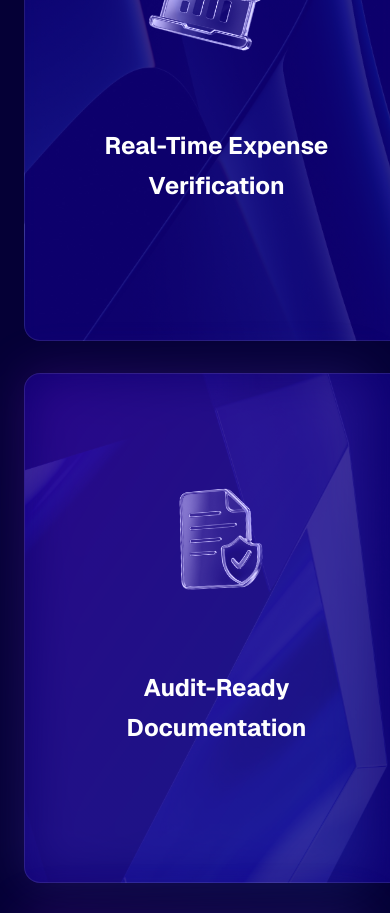
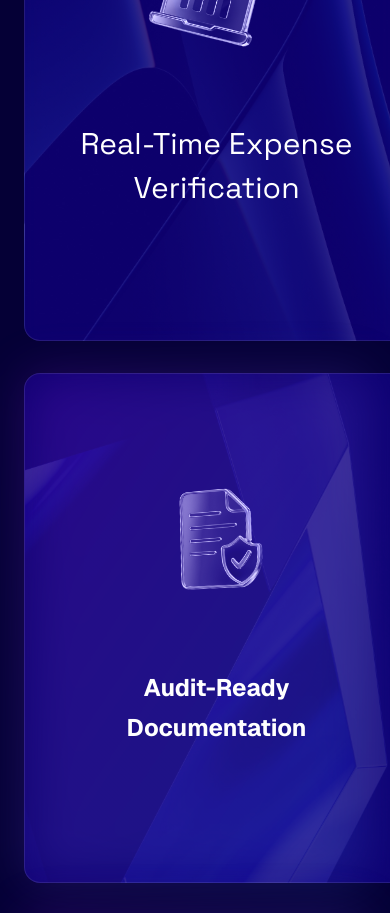
Before and after one commit to gulsabadc/research-credit-frontend, a Next.js app: page / in a window 390 px wide. Shown: the part 5960-6873 px from the top of the page. Built offline with nearby package versions, Linux system fonts and the light colour scheme.

Commit message:
padding updated

```diff
--- a/src/components/Benefits.tsx
+++ b/src/components/Benefits.tsx
@@ -77,10 +77,10 @@ export default function Benefits() {
                 />
               </div>
 
-              <h3 className="text-2xl font-bold text-white mb-2">
+              <h3 className="text-3xl font-normal text-white mb-2 font-grotesk">
                 Real-Time Expense
               </h3>
-              <h3 className="text-2xl font-bold text-white">Verification</h3>
+              <h3 className="text-3xl font-normal text-white font-grotesk">Verification</h3>
             </div>
           </div>
 
--- a/src/components/Features.tsx
+++ b/src/components/Features.tsx
@@ -1,6 +1,6 @@
 export default function Features() {
   return (
-    <section className="w-full max-w-[1440px] mx-auto px-6 py-16 md:px-12 md:py-22.5">
+    <section className="w-full max-w-[1440px] mx-auto px-6 py-16 md:px-22.5 md:py-22.5">
       {/* Header Section */}
       <div className="text-center mb-16">
         <h2
```
